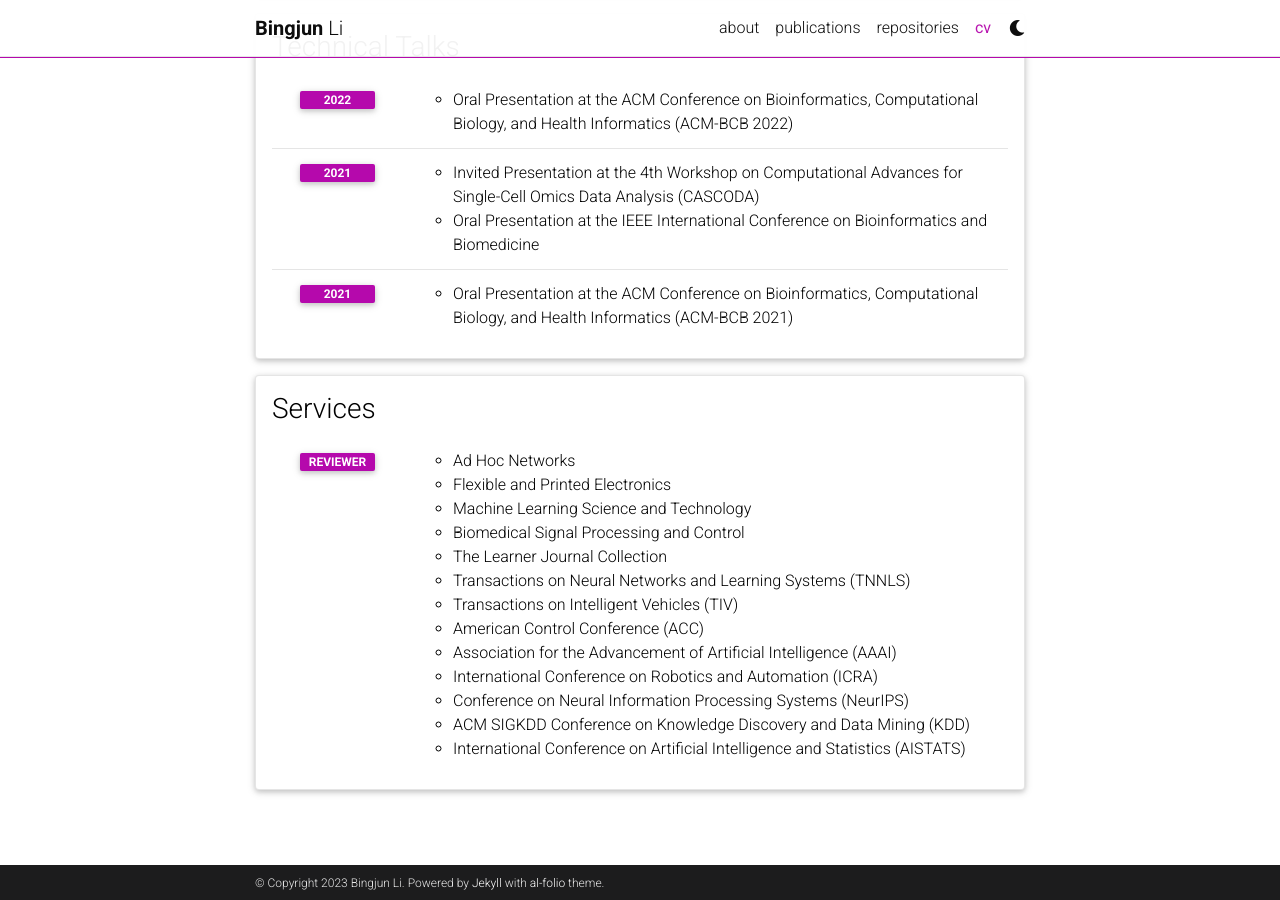
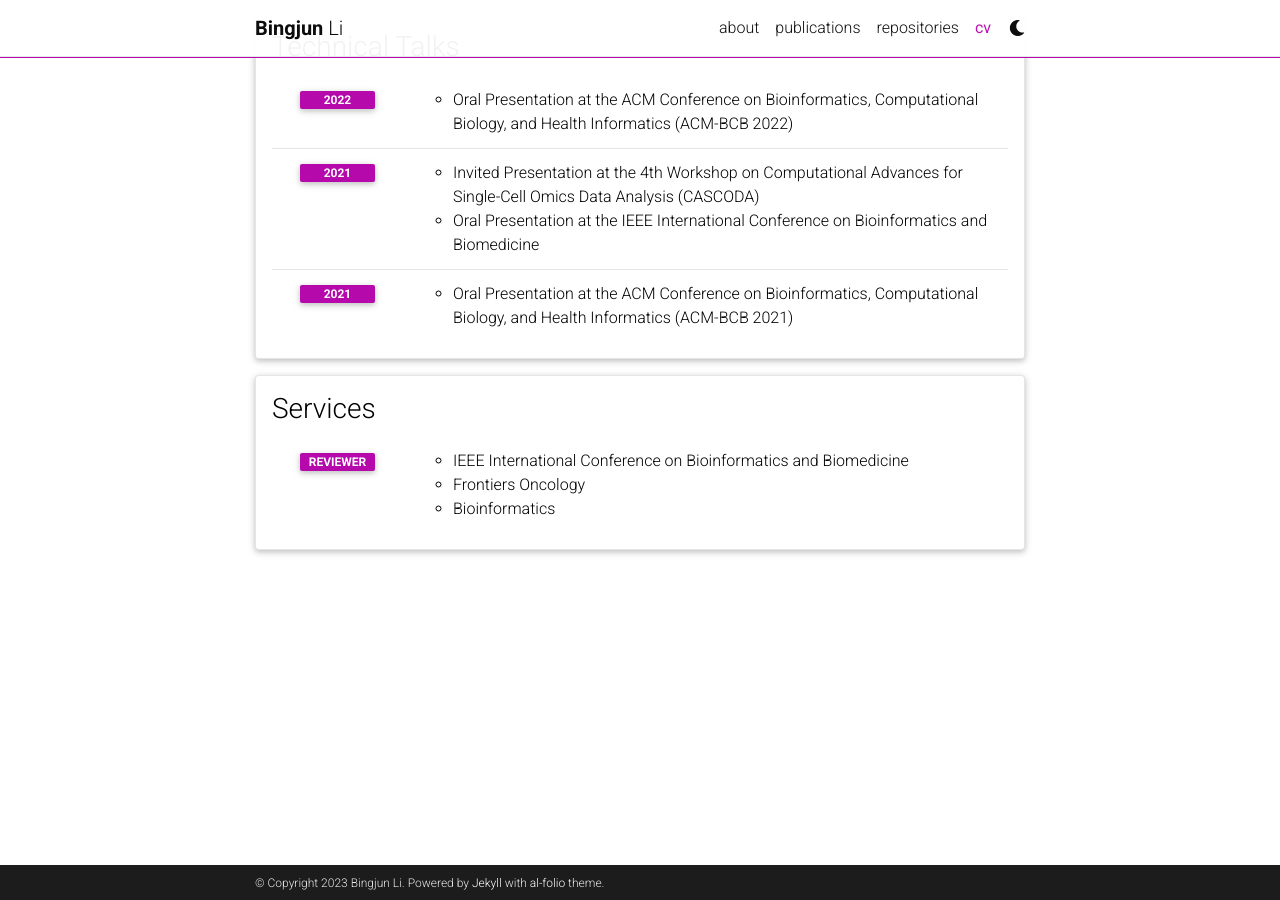
Before and after one commit to Corrnado/corrnado.github.io, a Jekyll site: the page built from _pages/cv.md, in a window 1280 px wide and 900 px high, scrolled down 1224 px. Built offline with Jekyll 4.4.1, drawn with Linux system fonts in a browser that asks for light colours; comment, search, counter and statistics services are not loaded; a style sheet for code colours, icons or effects is not loaded.

Commit message:
Finalize some detail

```diff
--- a/_config.yml
+++ b/_config.yml
@@ -96,7 +96,7 @@ youtube_id: # your youtube channel id (youtube.com/@<youtube_id>)
 discord_id: # your discord id (18-digit unique numerical identifier)
 
 contact_note: >
-  You can even add a little note about which of these is the best way to reach you.
+  Email is the preferred method, but you can also drop a message to me on Twitter!
 
 # -----------------------------------------------------------------------------
 # Analytics and search engine verification
--- a/_data/cv.yml
+++ b/_data/cv.yml
@@ -90,19 +90,9 @@
   contents:
     - year:  Reviewer
       items:
-        - Ad Hoc Networks
-        - Flexible and Printed Electronics
-        - Machine Learning Science and Technology
-        - Biomedical Signal Processing and Control
-        - The Learner Journal Collection
-        - Transactions on Neural Networks and Learning Systems (TNNLS)
-        - Transactions on Intelligent Vehicles (TIV)
-        - American Control Conference (ACC)
-        - Association for the Advancement of Artificial Intelligence (AAAI)
-        - International Conference on Robotics and Automation (ICRA)
-        - Conference on Neural Information Processing Systems (NeurIPS)
-        - ACM SIGKDD Conference on Knowledge Discovery and Data Mining (KDD)
-        - International Conference on Artificial Intelligence and Statistics (AISTATS)
+        - IEEE International Conference on Bioinformatics and Biomedicine
+        - Frontiers Oncology
+        - Bioinformatics
 
 # - title: Academic Interests
 #   type: nested_list
```
Also changed, not shown: _pages/about.md (+8 -2 lines).
